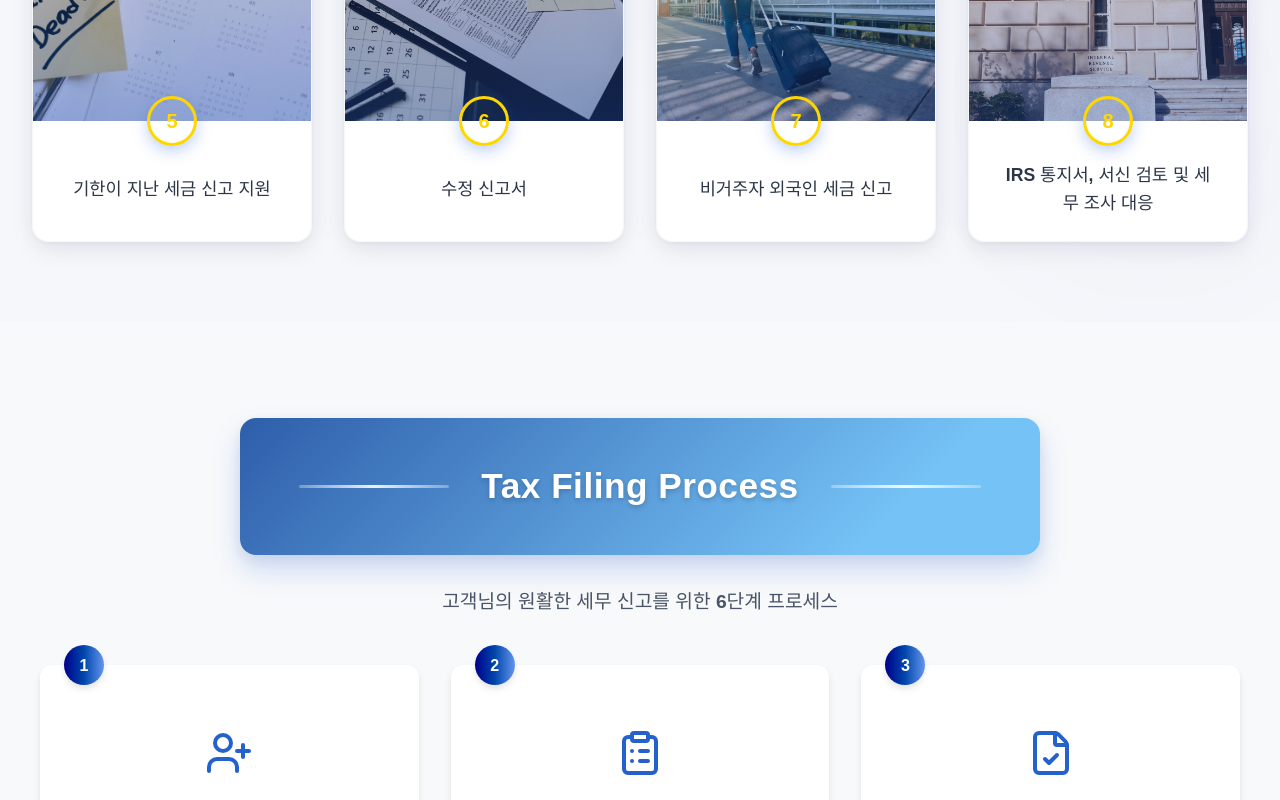
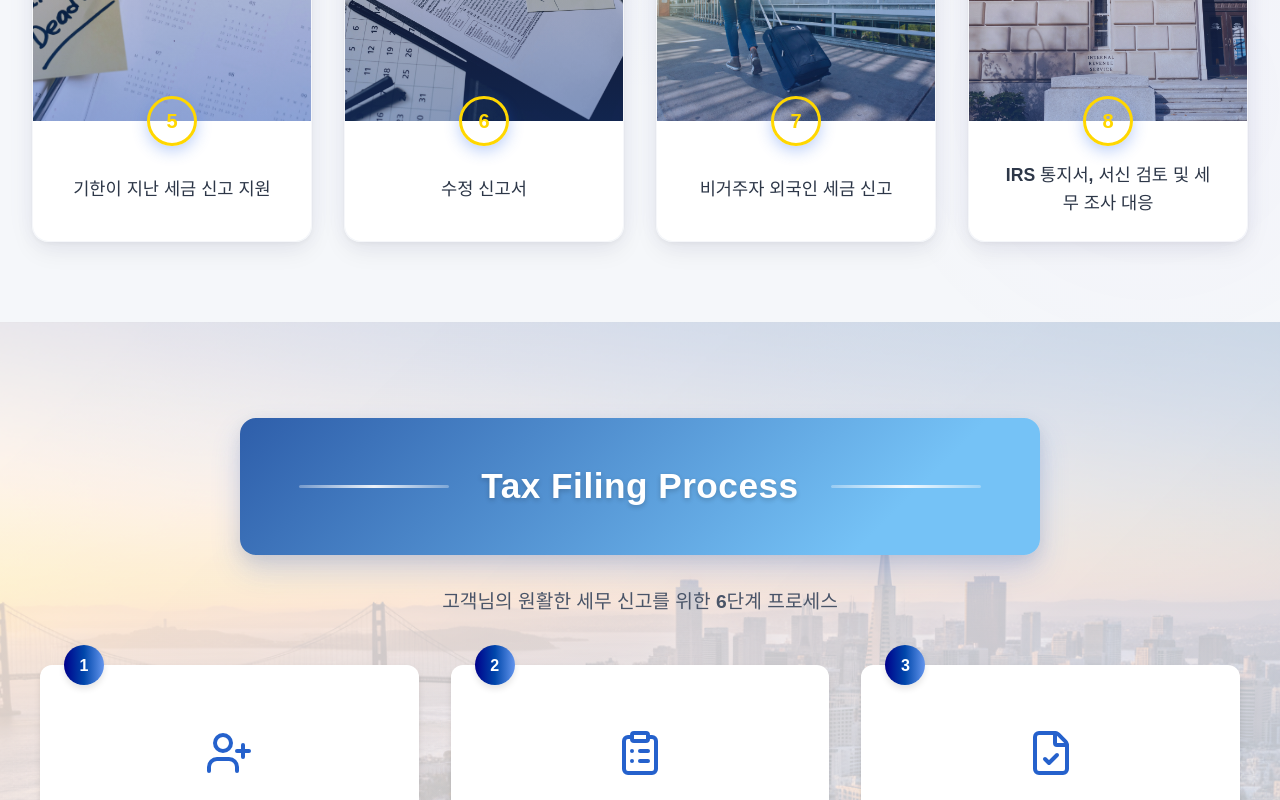
Before and after one commit to youtaxpro/youtaxpro, a Vue app: page /#/ in a window 1280 px wide. Shown: the part 4701-5501 px from the top of the page. Built offline with nearby package versions, Linux system fonts and the light colour scheme.

Commit message:
photo added

```diff
--- a/src/components/home/HomeChecklists.vue
+++ b/src/components/home/HomeChecklists.vue
@@ -48,6 +48,7 @@ import {
   FileSearch,
   Send
 } from 'lucide-vue-next';
+import sanfranvilla from '../../assets/sanfranvilla.png';
 
 export default {
   name: 'HomeChecklists',
@@ -57,7 +58,8 @@ export default {
     FileCheck,
     Calculator,
     FileSearch,
-    Send
+    Send,
+    sanfranvilla
   },
   setup() {
     // 아이콘 매핑 함수
@@ -112,6 +114,30 @@ export default {
 @keyframes shine {
   0% { left: -100%; }
   100% { left: 100%; }
+}
+
+.checklist-section {
+  position: relative !important;
+  background-image: url('../../assets/sanfranvilla.png') !important;
+  background-size: cover !important;
+  background-position: center bottom !important;
+  background-attachment: fixed !important;
+  min-height: 100vh !important;
+  padding: 4rem 2rem !important;  /* 내부 패딩만 유지 */
+  overflow: hidden !important;
+}
+
+/* 화이트 오버레이 */
+.checklist-section::before {
+  content: '' !important;
+  position: absolute !important;
+  top: 0 !important;
+  left: 0 !important;
+  right: 0 !important;
+  bottom: 0 !important;
+  background:
+  linear-gradient(135deg, rgba(255,255,255,0.75) 0%, rgba(240,246,253,0.78) 100%) !important;
+  z-index: 1 !important;
 }
 
 /* Title Wrapper Styles */
@@ -188,6 +214,8 @@ export default {
 }
 
 .checklists-container {
+  position: relative !important;
+  z-index: 3 !important;
   max-width: 1200px;
   margin: 0 auto;
 }
@@ -221,11 +249,6 @@ export default {
   transition: all 0.3s ease;
   box-shadow: 0 4px 6px rgba(0, 0, 0, 0.1);
   text-align: center;
-}
-
-.checklist-item:hover {
-  transform: translateY(-5px);
-  box-shadow: 0 8px 15px rgba(0, 0, 0, 0.2);
 }
 
 /* 숫자 배지 스타일 */
--- a/src/components/home/HomeProfile.vue
+++ b/src/components/home/HomeProfile.vue
@@ -104,7 +104,6 @@ export default {
   gap: 1.5rem !important;
   height: 850px !important;  /* ✅ 높이 증가 */
   min-height: 850px !important;
-  z-index: 4 !important;
 }
 
 .description, .career {
--- a/src/i18n/index.js
+++ b/src/i18n/index.js
@@ -248,7 +248,7 @@ Given the complexities of U.S. tax law, especially for those with international
 
 "streamlined": {
   "title": "Streamlined Procedures (Penalty Relief Program)",
-  "description": "Past FBAR/FATCA non-filers? 0% penalty for non-willful violations - Overseas residents program!",
+  "description": "Past FBAR/FATCA non-filers? 0% penalty IRS relief program for non-willful violators and overseas residents.",
   "ctaButton": "Streamlined Consultation Now",
   "purpose": {
     "title": "Streamlined Procedures",
@@ -282,7 +282,7 @@ Given the complexities of U.S. tax law, especially for those with international
     "criminalDesc": "Suspected willful conduct? Use IRS Criminal Investigation Voluntary Disclosure Practice instead"  // ✅ 추가
   },
   "ctaTitle": "Penalty-Free Compliance",
-  "ctaDescription": "Last chance for 6-year FBAR/FATCA non-filers - act now!"
+  "ctaDescription": "FBAR/FATCA 6-year non-filing status can now be fully resolved through the IRS official program - the optimal timing is right now!"
 },
 
 
@@ -563,7 +563,7 @@ IRS는 업무 과중으로 처리가 지연되어 납세자들이 어려움을
 
 "streamlined": {
   "title": "Streamlined filing compliance procedures",
-  "description": "과거 FBAR/FATCA 미신고? 비고의적 위반자에 한해 벌금 0원이며 해외거주자를 위한 구제 프로그램입니다.",
+  "description": "과거 FBAR/FATCA 미신고로 고민이신가요? 비고의적 위반자에 한해 벌금 0원으로 해외 거주자를 위한 IRS 구제 프로그램입니다.",
   "ctaButton": "지금 Streamlined 문의",
   "purpose": {
     "title": "Streamlined Procedures",
@@ -575,7 +575,7 @@ IRS는 업무 과중으로 처리가 지연되어 납세자들이 어려움을
     "usResident": "개인 납세자(개인 유산 포함)를 대상으로 하며 미국 내·외 거주자에게 적용됩니다. 주요 기준은 비고의적 행위(과실, 실수, 선의 오해)를 인증하고, IRS 시민/형사 감사 미진행이며, 패널티를 납부하며, 유효 SSN/ITIN을 보유합니다(ITIN 신청 동시 가능)."
   },
   "comparison": {
-    "title": "Streamlined filing compliance procedures 종류",
+    "title": "Streamlined Procedures 유형",
     "headers": { "type": "유형", "penalty": "벌금", "target": "대상" },
     "rows": {
       "foreign": "Streamlined Foreign Offshore Procedures(SFOP)",
@@ -594,7 +594,7 @@ IRS는 업무 과중으로 처리가 지연되어 납세자들이 어려움을
     "criminalDesc": "고의적 위반 의심시 IRS 형사자발공개절차를 신청해야 합니다."  // ✅ 추가
   },
   "ctaTitle": "벌금 없이 정정신고",
-  "ctaDescription": "과거 6년 FBAR/FATCA 미신고자 지금이 마지막 기회!"
+  "ctaDescription": "FBAR/FATCA 6년 미신고 상태를 IRS 공식 프로그램으로 완전 정산할 수 있는 최적의 타이밍입니다."
 },
 
 
--- a/src/pages/Streamlined.vue
+++ b/src/pages/Streamlined.vue
@@ -64,7 +64,7 @@
         <h3 class="section-h3 warning-title">{{ $t('streamlined.warning.title') }}</h3>
         <div class="warning-cards">
           <div class="warning-card">
-            <div class="warning-icon">⚠️</div>
+            <div class="warning-icon">📋</div>
             <h4>{{ $t('streamlined.warning.audit') }}</h4>
             <p>{{ $t('streamlined.warning.auditDesc') }}</p>
           </div>
```
Also changed, not shown: src/assets/sanfranvilla.png (added).
